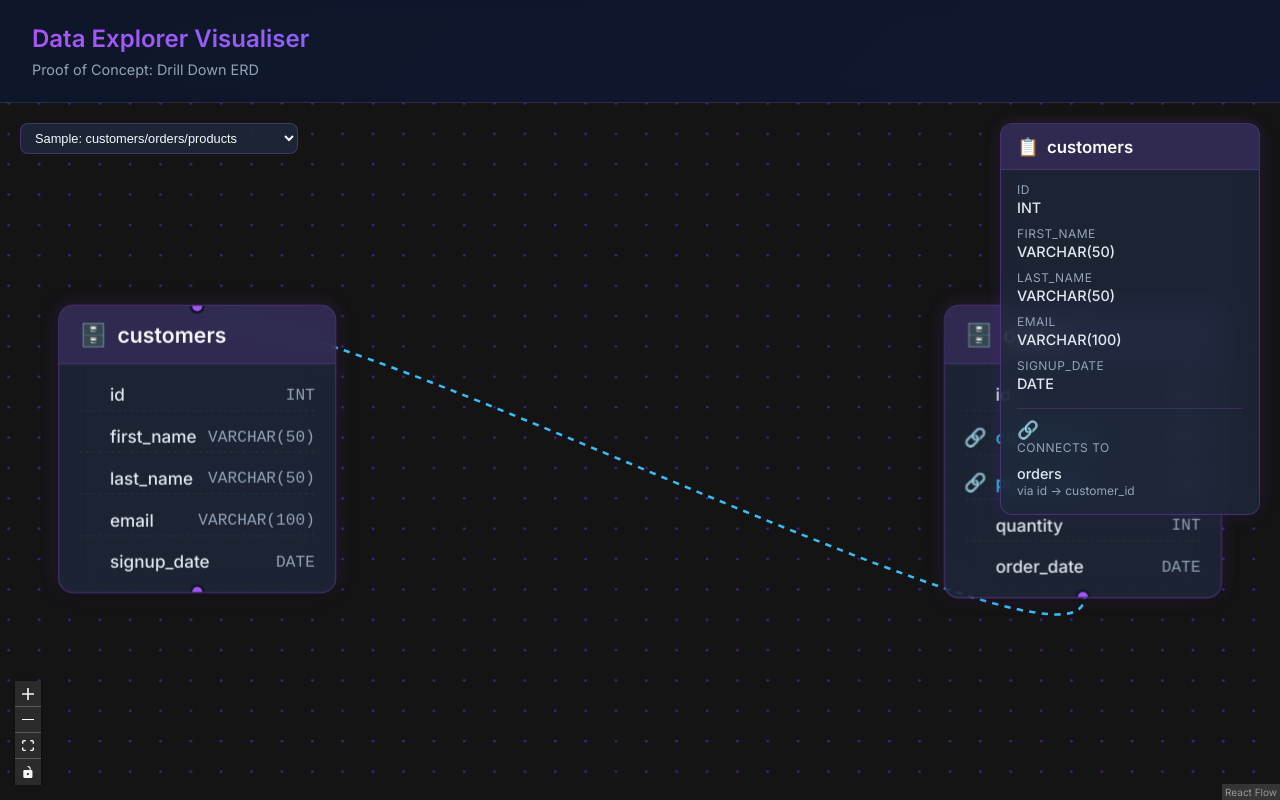
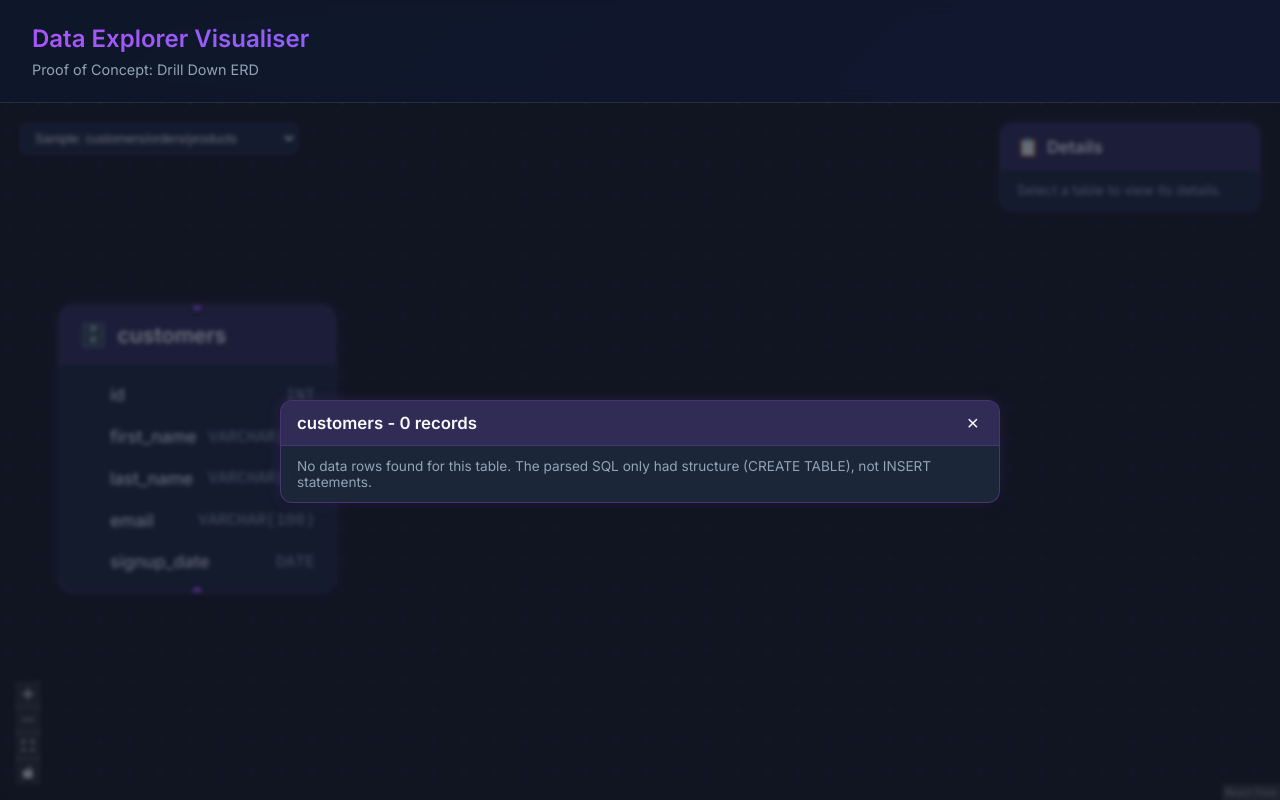
Before and after one commit to CSE-Connect-theAppFactory/Data-Explorer-Visualiser, a React (Vite) app in the folder client/: page / in a window 1280 px wide. Both pictures are taken after a click on the element 197 px from the left and 448 px from the top of the page. Built offline with nearby package versions, Linux system fonts and the light colour scheme.

Commit message:
feat: add RecordsPanel component with styling and data display logic

```diff
--- /dev/null
+++ b/client/src/RecordsPanel.css
@@ -0,0 +1,81 @@
+.records-overlay {
+  position: absolute;
+  inset: 0;
+  background: rgba(15, 23, 42, 0.6);
+  backdrop-filter: blur(2px);
+  z-index: 20;
+  display: flex;
+  align-items: center;
+  justify-content: center;
+}
+
+.records-panel {
+  width: min(720px, 90%);
+  max-height: 70%;
+  background: rgba(30, 41, 59, 0.95);
+  backdrop-filter: blur(12px);
+  border: 1px solid rgba(168, 85, 247, 0.3);
+  border-radius: 12px;
+  color: #f8fafc;
+  box-shadow: 0 4px 6px -1px rgba(0, 0, 0, 0.1), 0 2px 4px -1px rgba(0, 0, 0, 0.06), 0 0 15px rgba(168, 85, 247, 0.15);
+  display: flex;
+  flex-direction: column;
+  overflow: hidden;
+}
+
+.records-panel-header {
+  background: rgba(168, 85, 247, 0.15);
+  padding: 12px 16px;
+  font-weight: 600;
+  font-size: 1.05rem;
+  border-bottom: 1px solid rgba(168, 85, 247, 0.2);
+  display: flex;
+  align-items: center;
+  justify-content: space-between;
+}
+
+.records-close {
+  background: none;
+  border: none;
+  color: #f8fafc;
+  font-size: 1.3rem;
+  line-height: 1;
+  cursor: pointer;
+  padding: 0 4px;
+}
+
+.records-panel-body {
+  padding: 12px 16px;
+  overflow: auto;
+}
+
+.records-empty {
+  font-size: 0.85rem;
+  color: #94a3b8;
+  margin: 0;
+}
+
+.records-table {
+  width: 100%;
+  border-collapse: collapse;
+  font-size: 0.85rem;
+}
+
+.records-table th,
+.records-table td {
+  text-align: left;
+  padding: 6px 10px;
+  border-bottom: 1px dashed rgba(255, 255, 255, 0.08);
+  white-space: nowrap;
+}
+
+.records-table th {
+  color: #94a3b8;
+  text-transform: uppercase;
+  font-size: 0.7rem;
+  letter-spacing: 0.04em;
+}
+
+.records-table td {
+  color: #e2e8f0;
+}
--- /dev/null
+++ b/client/src/RecordsPanel.jsx
@@ -0,0 +1,52 @@
+import './RecordsPanel.css';
+import { getEntity, getFieldsForEntity, getRecordsForEntity } from './lookup';
+
+function formatValue(value) {
+  if (value === null || value === undefined) return '-';
+  return String(value);
+}
+
+export default function RecordsPanel({ dataset, entityId, onClose }) {
+  const entity = getEntity(dataset, entityId);
+  const fields = getFieldsForEntity(dataset, entityId);
+  const records = getRecordsForEntity(dataset, entityId);
+
+  return (
+    <div className="records-overlay" onClick={onClose}>
+      <div className="records-panel" onClick={(event) => event.stopPropagation()}>
+        <div className="records-panel-header">
+          <span>{entity?.name ?? entityId} - {records.length} record{records.length === 1 ? '' : 's'}</span>
+          <button className="records-close" onClick={onClose} aria-label="Close">×</button>
+        </div>
+
+        <div className="records-panel-body">
+          {records.length === 0 ? (
+            <p className="records-empty">
+              No data rows found for this table. The parsed SQL only had structure
+              (CREATE TABLE), not INSERT statements.
+            </p>
+          ) : (
+            <table className="records-table">
+              <thead>
+                <tr>
+                  {fields.map((field) => (
+                    <th key={field.id}>{field.name}</th>
+                  ))}
+                </tr>
+              </thead>
+              <tbody>
+                {records.map((record) => (
+                  <tr key={record.id}>
+                    {fields.map((field) => (
+                      <td key={field.id}>{formatValue(record.values[field.name])}</td>
+                    ))}
+                  </tr>
+                ))}
+              </tbody>
+            </table>
+          )}
+        </div>
+      </div>
+    </div>
+  );
+}
--- a/client/src/TableNode.css
+++ b/client/src/TableNode.css
@@ -64,6 +64,11 @@
   font-size: 0.85rem;
   padding: 4px 0;
   border-bottom: 1px dashed rgba(255, 255, 255, 0.05);
+  cursor: pointer;
+}
+
+.table-column:hover {
+  background: rgba(168, 85, 247, 0.1);
 }
 
 .table-column:last-child {
--- a/client/src/TableNode.jsx
+++ b/client/src/TableNode.jsx
@@ -16,7 +16,14 @@ export default function TableNode({ data }) {
 
       <div className="table-body">
         {data.columns && data.columns.map((col, idx) => (
-          <div key={idx} className={`table-column ${col.isPrimaryKey ? 'pk-row' : ''} ${col.isForeignKey ? 'fk-row' : ''}`}>
+          <div
+            key={idx}
+            className={`table-column ${col.isPrimaryKey ? 'pk-row' : ''} ${col.isForeignKey ? 'fk-row' : ''}`}
+            onClick={(event) => {
+              event.stopPropagation();
+              data.onColumnClick?.();
+            }}
+          >
             <div className="column-left">
               {col.isPrimaryKey && <span className="key-icon pk" title="Primary Key">🔑</span>}
               {col.isForeignKey && <span className="key-icon fk" title="Foreign Key">🔗</span>}
```
